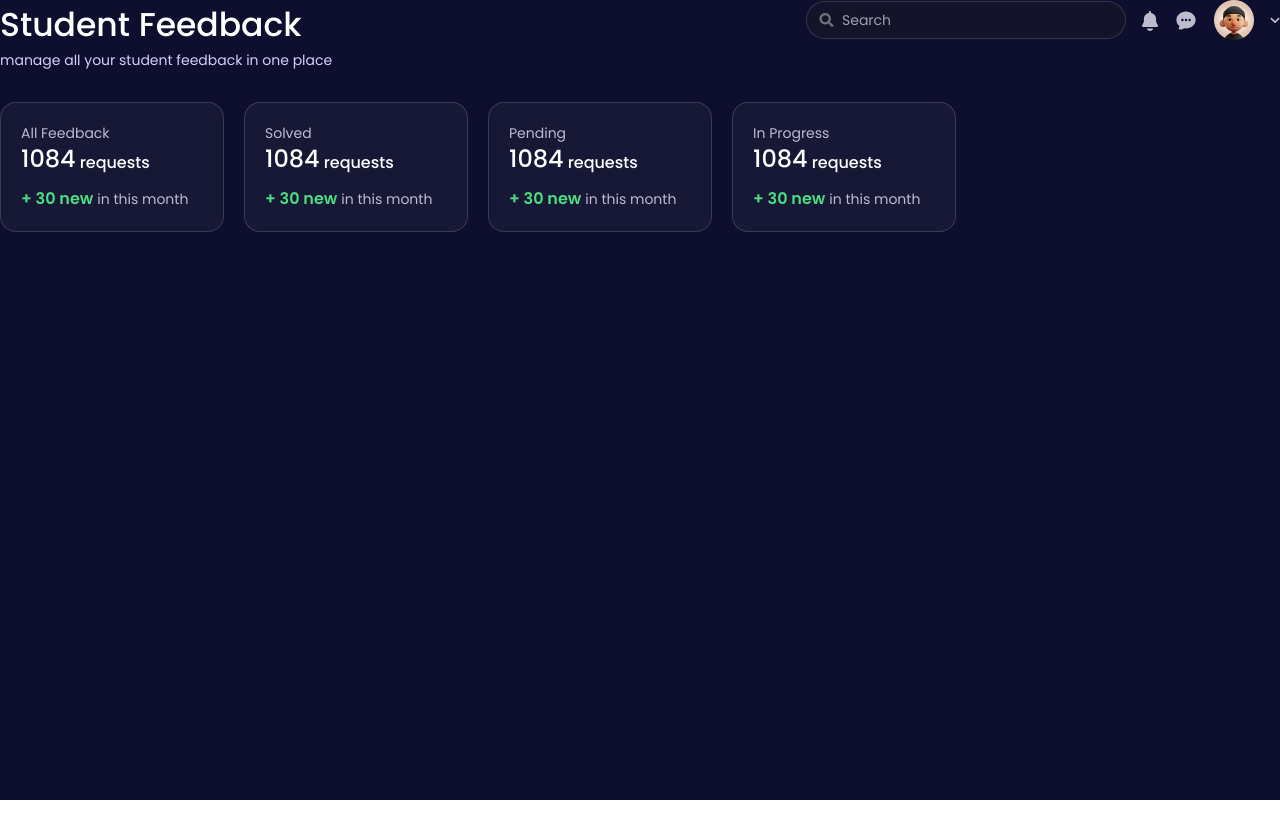
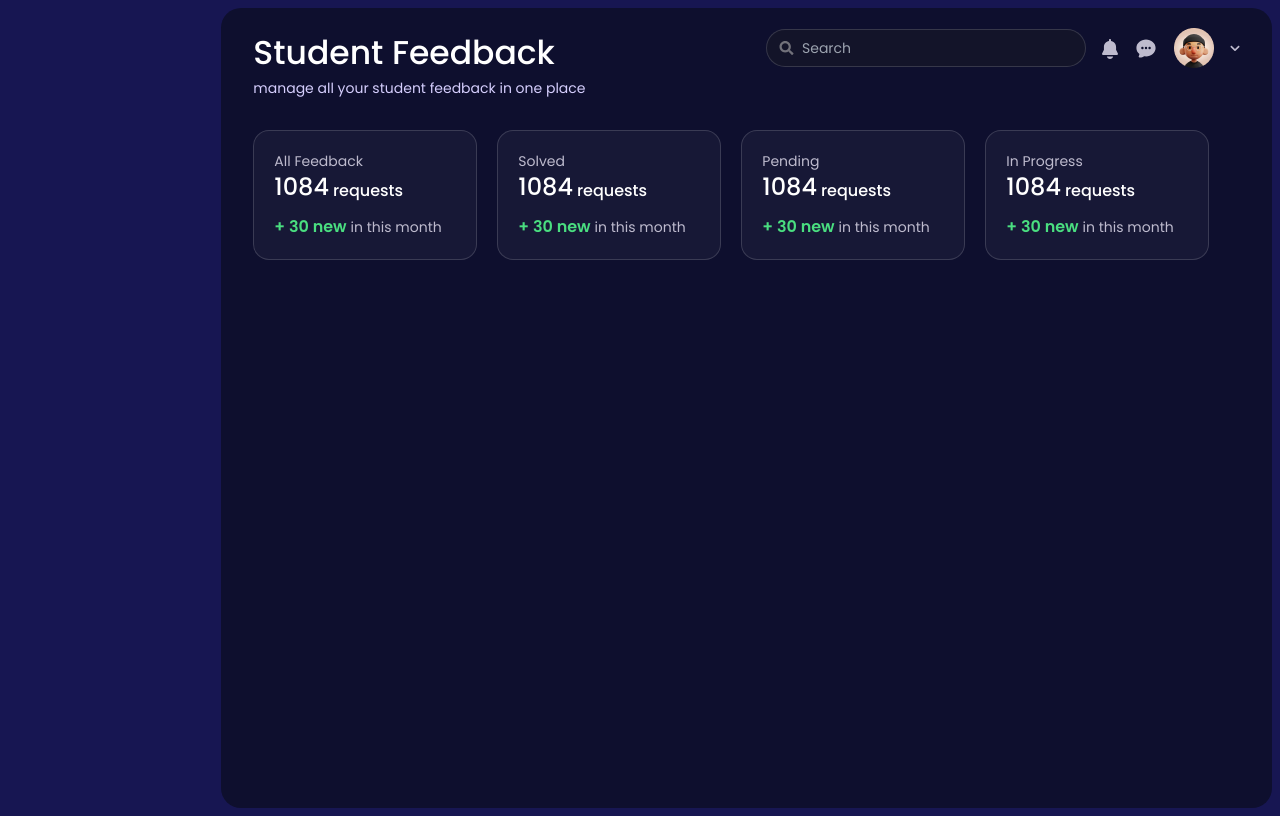
Before and after one commit to zonivisuals/CRUD-Issues-Project, a React (Create React App) app: page / in a window 1280 px wide. Built offline with nearby package versions, Linux system fonts and the light colour scheme.

Commit message:
importing components and updating App.tsx

```diff
--- a/src/App.tsx
+++ b/src/App.tsx
@@ -1,13 +1,17 @@
 import React from 'react';
 import Navbar from './components/navbar';
 import Admin from './pages/admin';
+import Sidebar from './components/sidebar';
 import './App.css';
 
 function App() {
   return (
-    <div className='bg-[#0E0F2E] h-screen'>
-      <Navbar/>
-      <Admin/>
+    <div className='bg-[#171652] h-full flex items-start'>
+      <Sidebar/>
+      <div id='content' className='px-8 pt-5 flex-grow h-screen bg-[#0E0F2E] border-none rounded-[1.25rem] m-2'>
+        <Navbar/>
+        <Admin/>
+      </div>
     </div>
   );
 }
```
